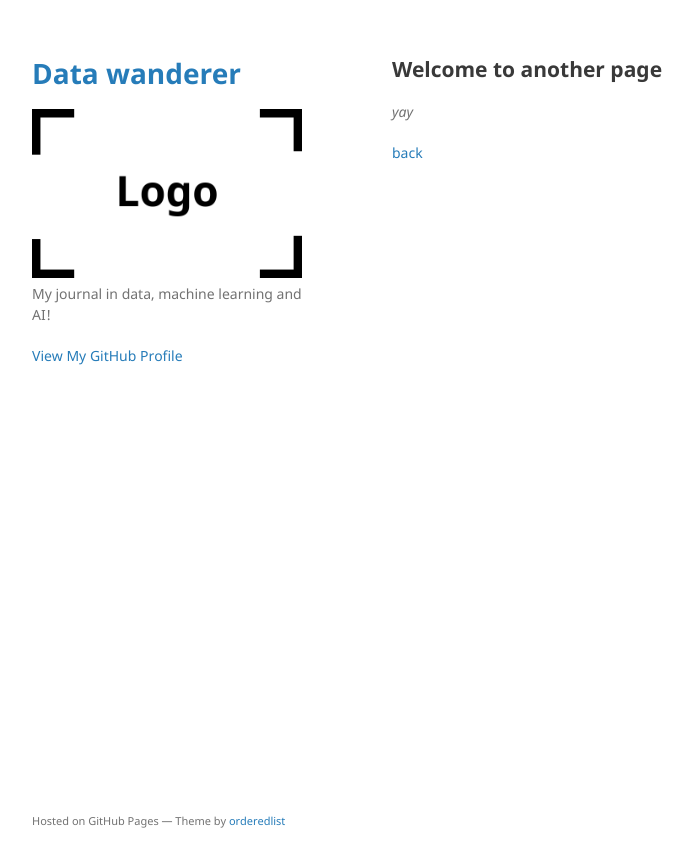
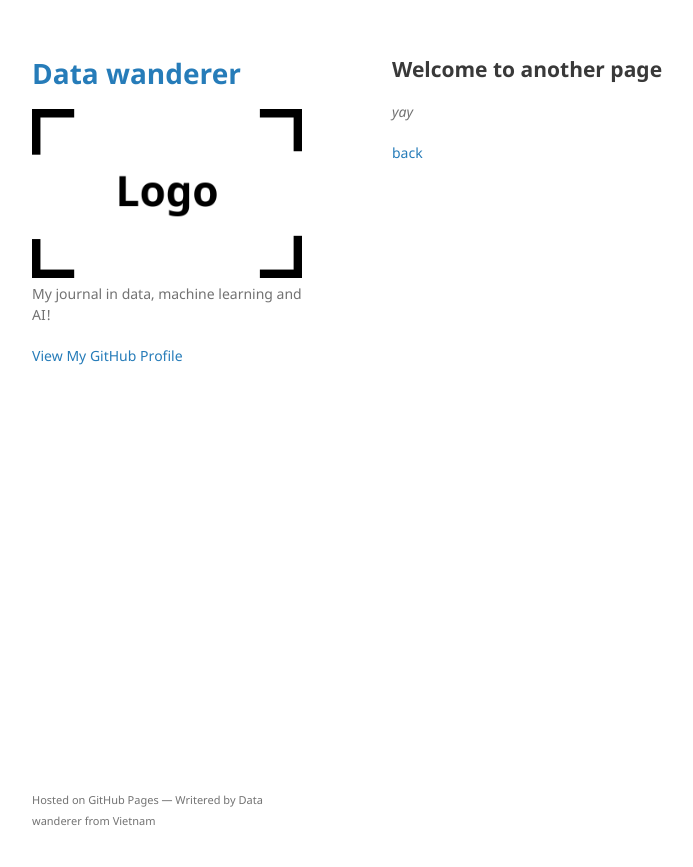
Before and after one commit to gengishkhan/gengishkhan.github.io, a Jekyll site: the page built from docs/another-page.md, in a window 1280 px wide. Shown: the top 867 px of the page, without its empty margins (178-871 px from the left). Built offline with Jekyll 4.4.1, drawn with Linux system fonts in a browser that asks for light colours; our own code applies the rules of GitHub Pages for plain Markdown files.

Commit message:
update leftside

```diff
--- a/docs/_layouts/default.html
+++ b/docs/_layouts/default.html
@@ -48,7 +48,8 @@
         {% if site.github.is_project_page %}
         <p>This project is maintained by <a href="{{ site.github.owner_url }}">{{ site.github.owner_name }}</a></p>
         {% endif %}
-        <p><small>Hosted on GitHub Pages &mdash; Theme by <a href="https://github.com/orderedlist">orderedlist</a></small></p>
+        <p><small>Hosted on GitHub Pages &mdash; Writered by Data wanderer from Vietnam </small></p>
+
       </footer>
     </div>
     <script src="{{ "/assets/js/scale.fix.js" | relative_url }}"></script>
```
